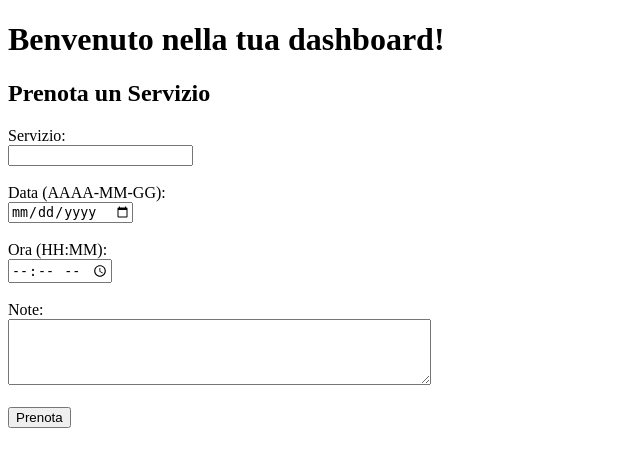
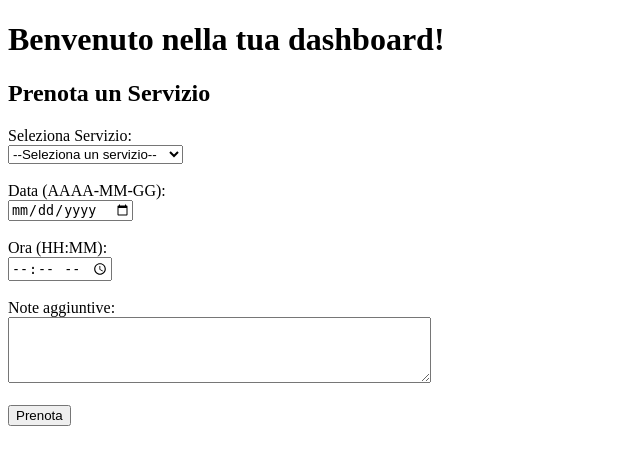
Before and after one commit to Chico34-glitch/ProjectWork-Unipegaso, a Flask app: page /dashboard_cliente in a window 1280 px wide. Shown: the top 467 px of the page, without its empty margins (0-640 px from the left). Run offline with Flask 3, Linux system fonts and the light colour scheme.

Commit message:
dashboard_cliente.html

```diff
--- a/templates/dashboard_cliente.html
+++ b/templates/dashboard_cliente.html
@@ -10,8 +10,17 @@
 
     <h2>Prenota un Servizio</h2>
     <form id="prenotazione-form">
-        <label for="servizio">Servizio:</label><br>
-        <input type="text" id="servizio" required><br><br>
+        <label for="servizio">Seleziona Servizio:</label><br>
+        <select id="servizio" required>
+            <option value="">--Seleziona un servizio--</option>
+            <option value="Trattamento Corpo">Trattamento Corpo</option>
+            <option value="Trattamento Viso">Trattamento Viso</option>
+            <option value="Trattamento Rimodellante">Trattamento Rimodellante</option>
+            <option value="Percorso Dimagrante">Percorso Dimagrante</option>
+            <option value="Massaggio">Massaggio</option>
+            <option value="Epilazione">Epilazione</option>
+            <option value="Estetica di Base">Estetica di Base</option>
+        </select><br><br>
 
         <label for="data">Data (AAAA-MM-GG):</label><br>
         <input type="date" id="data" required><br><br>
@@ -19,7 +28,7 @@
         <label for="ora">Ora (HH:MM):</label><br>
         <input type="time" id="ora" required><br><br>
 
-        <label for="note">Note:</label><br>
+        <label for="note">Note aggiuntive:</label><br>
         <textarea id="note" rows="4" cols="50"></textarea><br><br>
 
         <button type="submit">Prenota</button>
```
